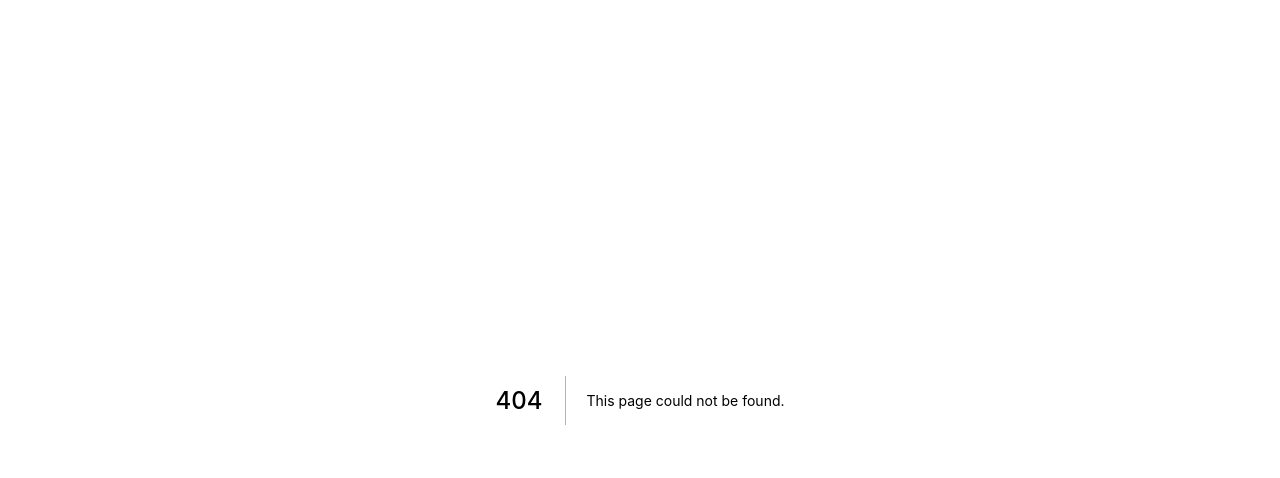
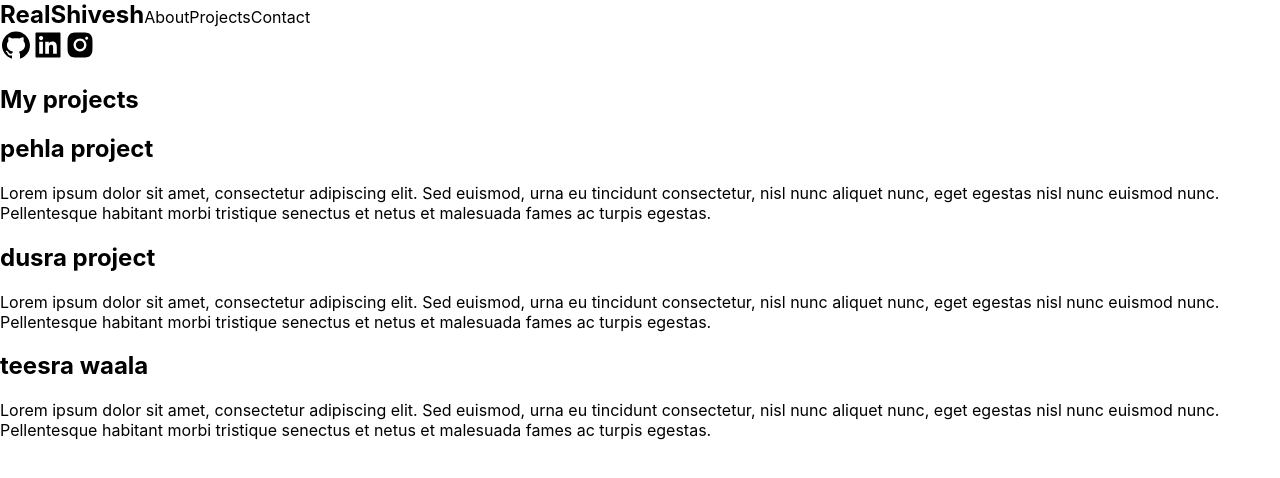
Before and after one commit to RealShivesh/portfolio, a Next.js app: page /projects in a window 1280 px wide. Before the commit this address had no page. Shown: the top 478 px of the page. Built offline with nearby package versions, Linux system fonts and the light colour scheme.

Commit message:
updates readme

```diff
--- /dev/null
+++ b/pages/projects.js
@@ -0,0 +1,32 @@
+import { Header } from '../components/Header'
+
+export default function projects() {
+    return (
+        <div>
+            <Header />
+            <section>
+                <h1>My projects</h1>
+                <div>
+                    <div>
+                        {['pehla project', 'dusra project', 'teesra waala'].map(
+                            (project) => (
+                                <>
+                                    <h2>{project}</h2>
+                                    <p>
+                                        Lorem ipsum dolor sit amet, consectetur
+                                        adipiscing elit. Sed euismod, urna eu
+                                        tincidunt consectetur, nisl nunc aliquet
+                                        nunc, eget egestas nisl nunc euismod
+                                        nunc. Pellentesque habitant morbi
+                                        tristique senectus et netus et malesuada
+                                        fames ac turpis egestas.
+                                    </p>
+                                </>
+                            )
+                        )}
+                    </div>
+                </div>
+            </section>
+        </div>
+    )
+}
```
Also changed, not shown: 1 other file (tests, documents, lock files or other folders).
